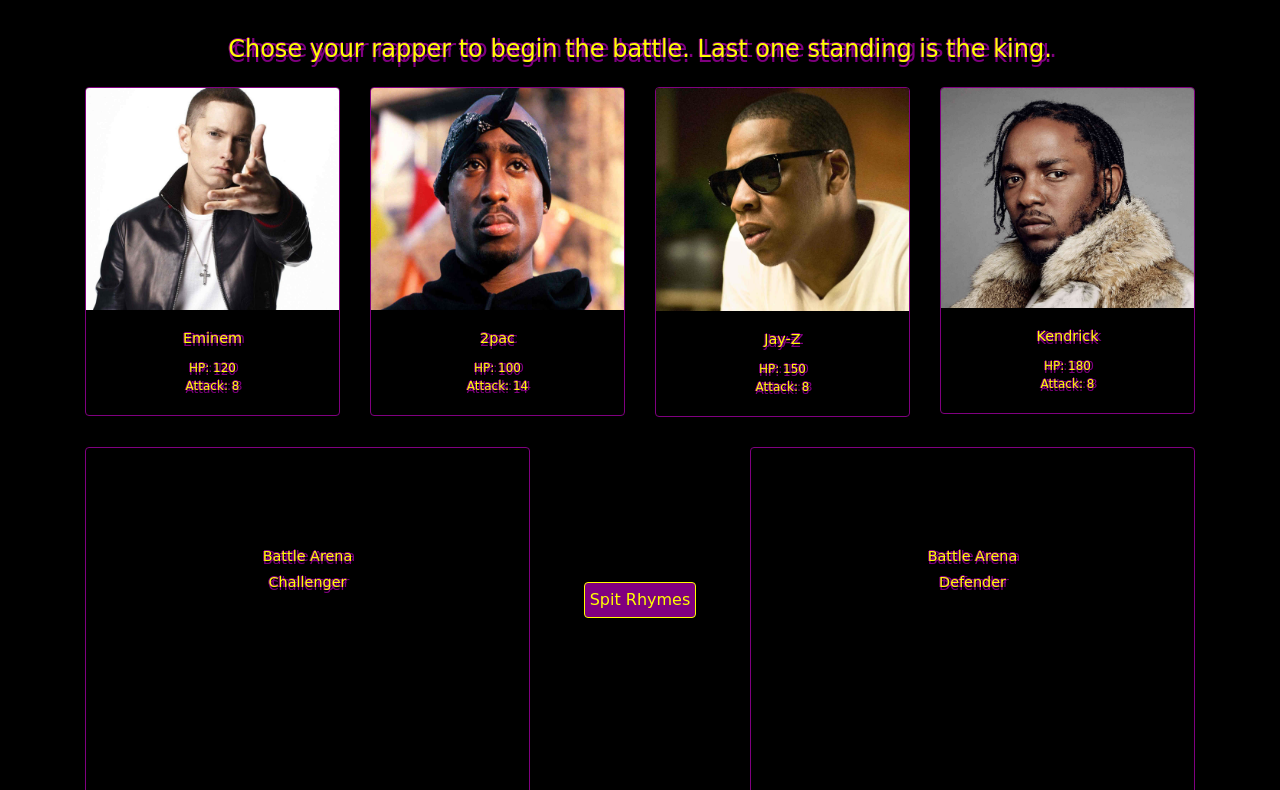
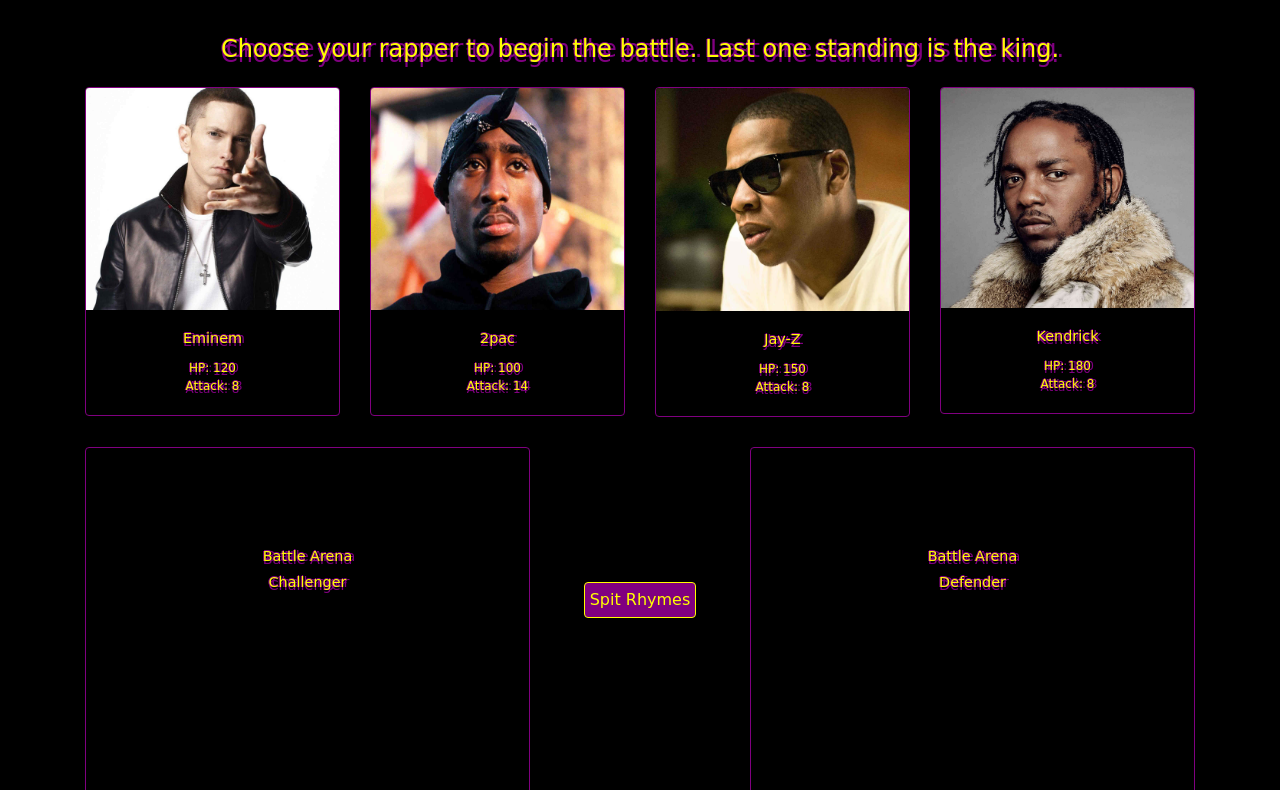
Before and after one commit to benjamindally/JQuery-RPG-Rap-Battle, a plain HTML site: page index.html in a window 1280 px wide. Shown: the part 260-1050 px from the top of the page. Drawn offline with nearby package versions, Linux system fonts and the light colour scheme; a web font is replaced by a local one.

Commit message:
updated index.html

```diff
--- a/index.html
+++ b/index.html
@@ -1,32 +1,37 @@
 <!DOCTYPE html>
 <html>
+
 <head>
 	<title>Rap Battle RPG</title>
 	<meta charset="utf-8">
 	<link rel="stylesheet" type="text/css" href="./assets/css/reset.css">
-	<link rel="stylesheet" href="https://maxcdn.bootstrapcdn.com/bootstrap/4.0.0/css/bootstrap.min.css" integrity="sha384-Gn5384xqQ1aoWXA+058RXPxPg6fy4IWvTNh0E263XmFcJlSAwiGgFAW/dAiS6JXm" crossorigin="anonymous">
+	<link rel="stylesheet" href="https://maxcdn.bootstrapcdn.com/bootstrap/4.0.0/css/bootstrap.min.css" integrity="sha384-Gn5384xqQ1aoWXA+058RXPxPg6fy4IWvTNh0E263XmFcJlSAwiGgFAW/dAiS6JXm"
+	 crossorigin="anonymous">
 	<script src="https://cdnjs.cloudflare.com/ajax/libs/jquery/3.2.1/jquery.min.js"></script>
 	<link href="https://fonts.googleapis.com/css?family=Sedgwick+Ave+Display" rel="stylesheet">
 	<link rel="stylesheet" href="./assets/css/style.css">
 	<script type="text/javascript" src="./assets/javascript/javascript.js"></script>
-	<script src="https://code.jquery.com/jquery-3.3.1.min.js" integrity="sha256-FgpCb/KJQlLNfOu91ta32o/NMZxltwRo8QtmkMRdAu8=" crossorigin="anonymous"></script>
+	<script src="https://code.jquery.com/jquery-3.3.1.min.js" integrity="sha256-FgpCb/KJQlLNfOu91ta32o/NMZxltwRo8QtmkMRdAu8="
+	 crossorigin="anonymous"></script>
 
 </head>
 </head>
+
 <body>
 	<div class="container">
 		<div class="row">
 			<!-- header with title -->
 			<div class="col-md-12 text-center jumbotron">
-				<h1 >Rap Battle</h1>
-				<br><br>
+				<h1>Rap Battle</h1>
+				<br>
+				<br>
 				<h3>Who's the illist?</h3>
 			</div>
 		</div>
 		<!-- instructions and initial player cards -->
 		<div class="row">
 			<div class="col-sm-12 text-center instructions">
-				<h3>Chose your rapper to begin the battle. Last one standing is the king.</h3>
+				<h3>Choose your rapper to begin the battle. Last one standing is the king.</h3>
 			</div>
 			<div class="col-sm-3 text-center">
 				<div class="card hero" id="eminem" value="1">
@@ -179,4 +184,5 @@
 			<source src="./assets/sounds/evil_laugh.mp3" type="audio/mpeg">
 		</audio>
 </body>
+
 </html>
```
Lines whose indentation alone changed are shown as unchanged.
